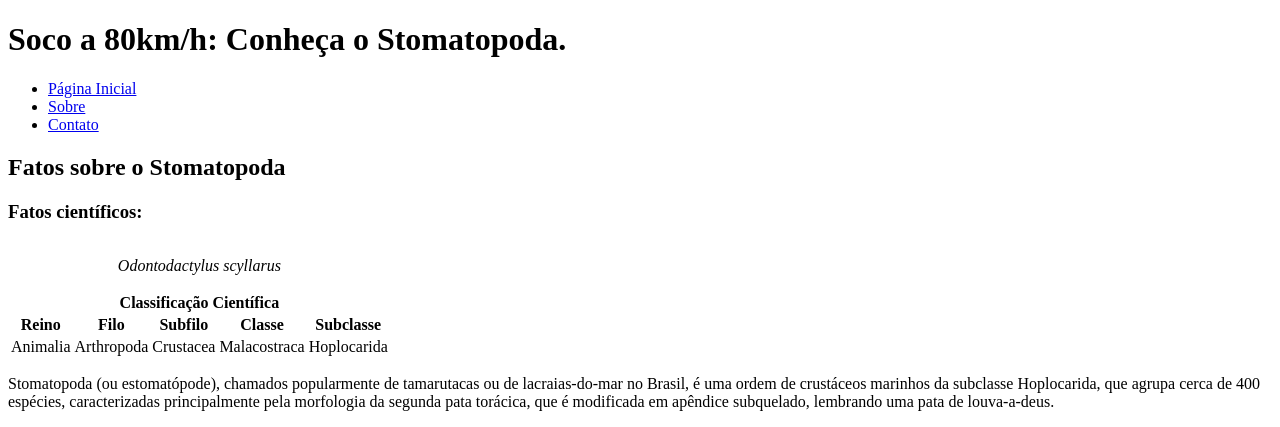
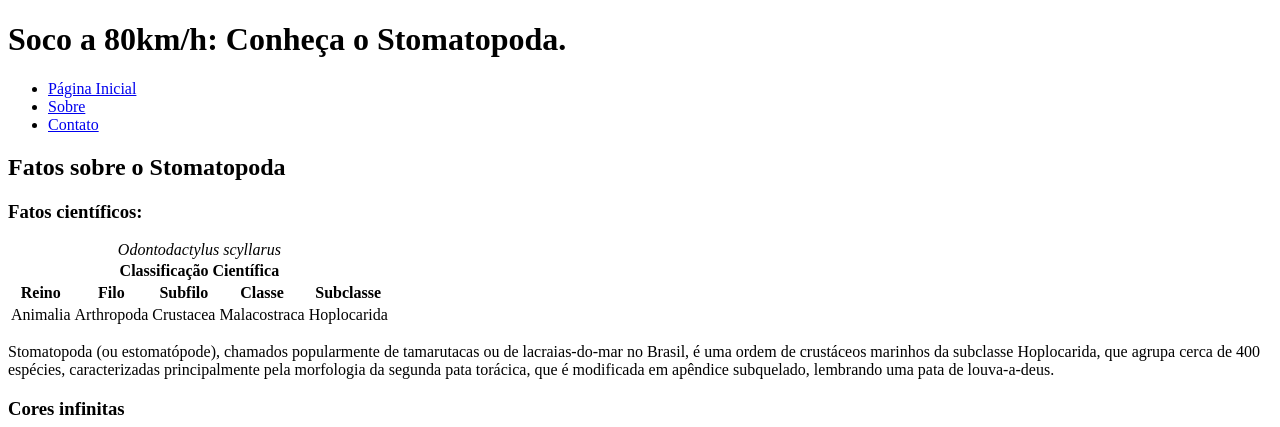
Before and after one commit to sdayube/trybe-exercises, a plain HTML site: page 3. HTML and CSS/3.4. Semantic HTML and Display Property/stomatopoda.html in a window 1280 px wide. Shown: the top 427 px of the page. Drawn offline with Linux system fonts and the light colour scheme.

Commit message:
Removes p tag from table caption

```diff
--- a/3. HTML and CSS/3.4. Semantic HTML and Display Property/stomatopoda.html
+++ b/3. HTML and CSS/3.4. Semantic HTML and Display Property/stomatopoda.html
@@ -30,7 +30,7 @@
         <h3>Fatos científicos:</h3>
 
         <table>
-          <caption><p><em>Odontodactylus scyllarus</em></p></caption>
+          <caption><em>Odontodactylus scyllarus</em></caption>
           <tr>
            <th headers="" colspan="5" scope="col" id="classificacao">Classificação Científica</th>
           </tr>
```
